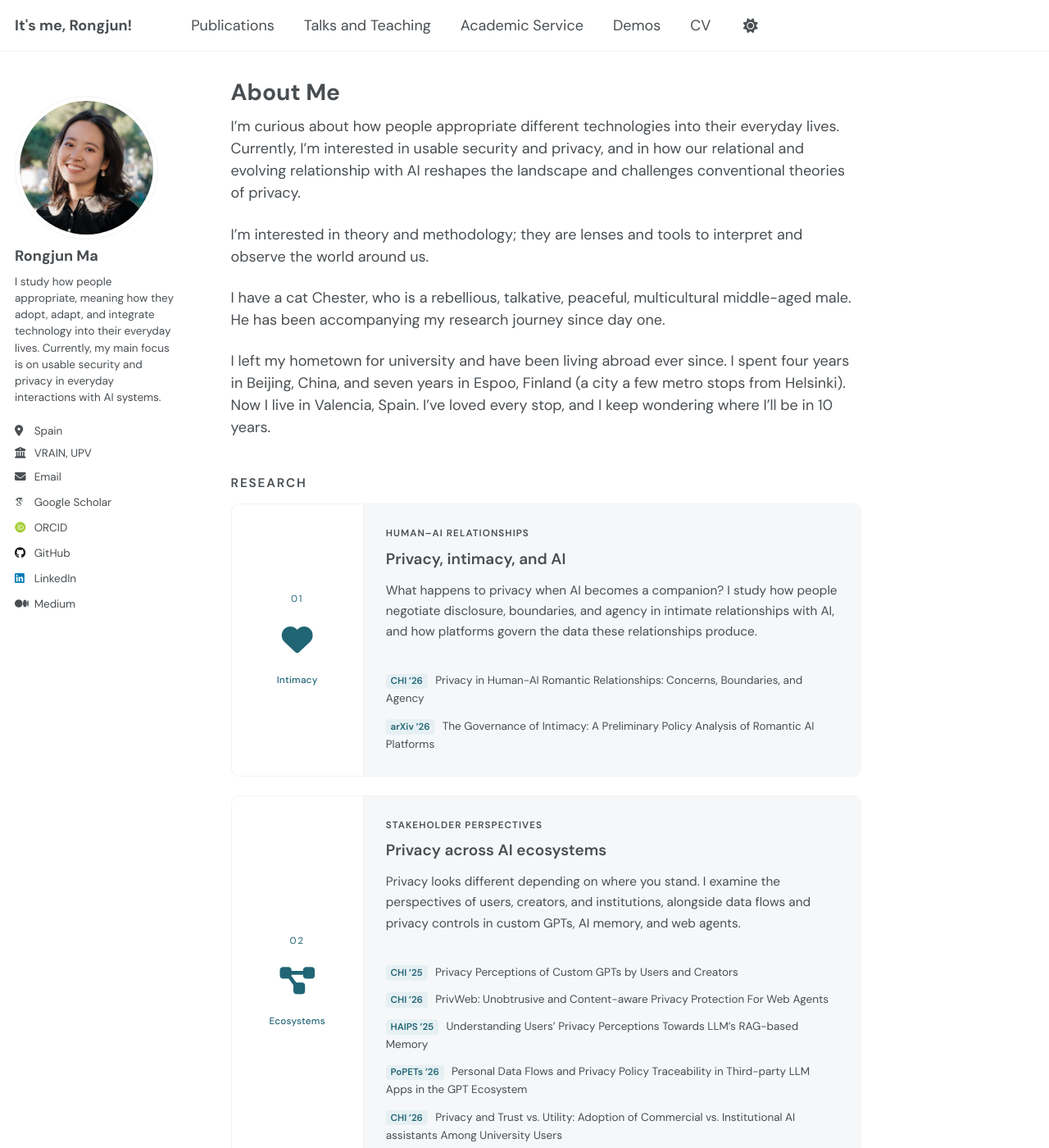
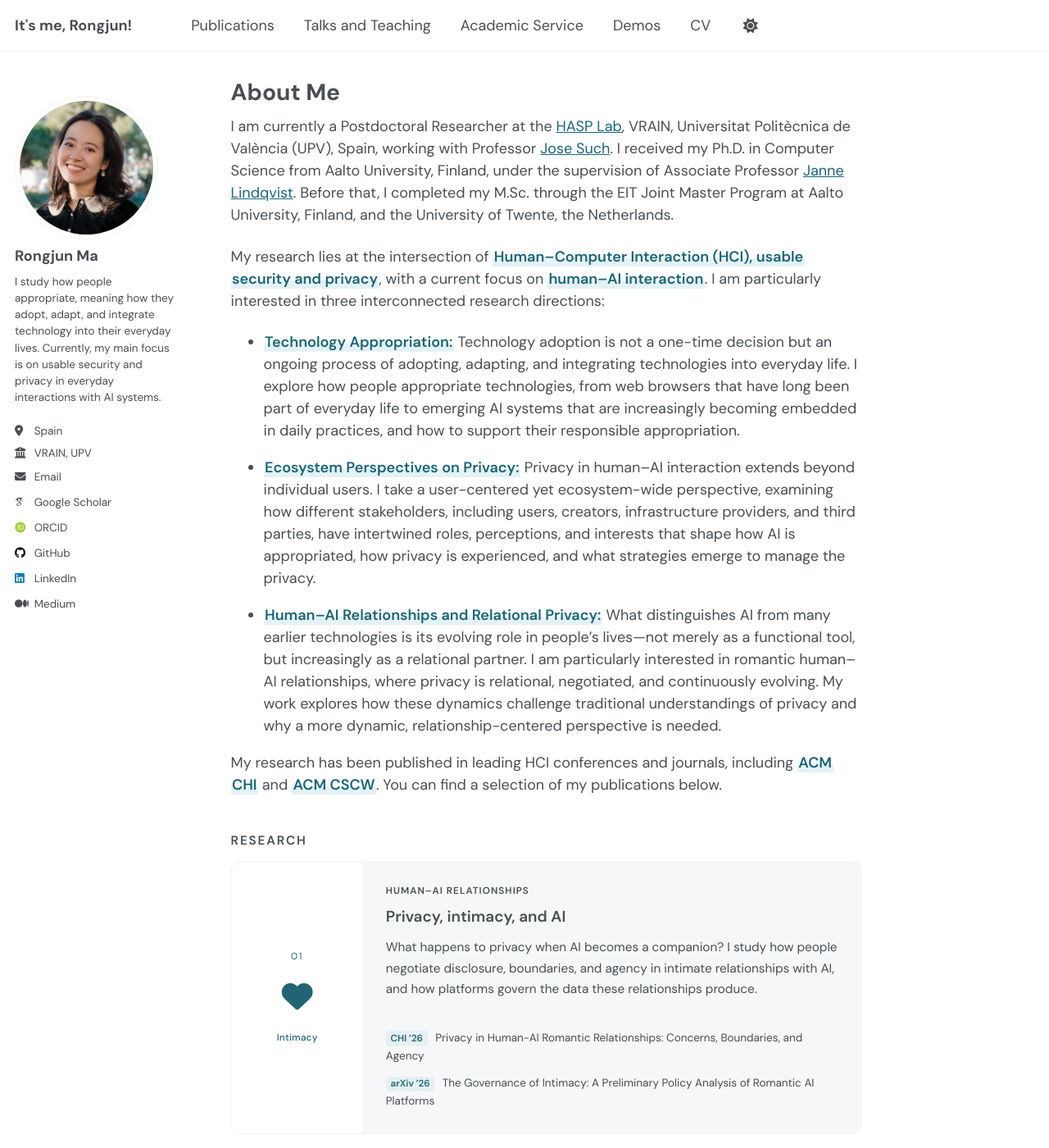
Before and after one commit to marongjun/marongjun.github.io, a Jekyll site: the page built from _pages/about.md, in a window 1280 px wide and 1400 px high. Shown: the whole window at 82% size. Built offline with Jekyll 4.4.1, drawn with Linux system fonts in a browser that asks for light colours; some web fonts are replaced; some of the changed text lies outside the part shown.

Commit message:
Refresh homepage introduction and open research papers in new tabs

```diff
--- a/_includes/research.html
+++ b/_includes/research.html
@@ -15,7 +15,7 @@
         <ul class="research-card__papers" aria-label="Representative papers">
           {% for paper in direction.papers %}
           <li>
-            <a href="{{ paper.url | escape }}"><span class="research-card__venue">{{ paper.venue }}</span> <span>{{ paper.title | escape }}</span></a>
+            <a href="{{ paper.url | escape }}" target="_blank" rel="noopener noreferrer" aria-label="{{ paper.title | escape }} ({{ paper.venue | escape }}, opens in a new tab)"><span class="research-card__venue">{{ paper.venue }}</span> <span>{{ paper.title | escape }}</span></a>
           </li>
           {% endfor %}
         </ul>
--- a/_pages/about.md
+++ b/_pages/about.md
@@ -6,27 +6,22 @@ redirect_from:
   - /about/
   - /about.html
 ---
-I'm curious about how people appropriate different technologies into their everyday lives. Currently, I'm interested in usable security and privacy, and in how our relational and evolving relationship with AI reshapes the landscape and challenges conventional theories of privacy.
 
-I'm interested in theory and methodology; they are lenses and tools to interpret and observe the world around us.
+<div class="homepage-intro" markdown="1">
 
-I have a cat Chester, who is a rebellious, talkative, peaceful, multicultural middle-aged male. He has been accompanying my research journey since day one.
+I am currently a Postdoctoral Researcher at the [HASP Lab](https://hasp-lab.github.io/), VRAIN, Universitat Politècnica de València (UPV), Spain, working with Professor [Jose Such](https://scholar.google.com/citations?user=xNr_IMUAAAAJ). I received my Ph.D. in Computer Science from Aalto University, Finland, under the supervision of Associate Professor [Janne Lindqvist](https://scholar.google.com/citations?user=rOW28UoAAAAJ). Before that, I completed my M.Sc. through the EIT Joint Master Program at Aalto University, Finland, and the University of Twente, the Netherlands.
 
-I left my hometown for university and have been living abroad ever since. I spent four years in Beijing, China, and seven years in Espoo, Finland (a city a few metro stops from Helsinki). Now I live in Valencia, Spain. I’ve loved every stop, and I keep wondering where I’ll be in 10 years.
+My research lies at the intersection of **Human–Computer Interaction (HCI), usable security and privacy**, with a current focus on **human–AI interaction**. I am particularly interested in three interconnected research directions:
+
+- **Technology Appropriation:** Technology adoption is not a one-time decision but an ongoing process of adopting, adapting, and integrating technologies into everyday life. I explore how people appropriate technologies, from web browsers that have long been part of everyday life to emerging AI systems that are increasingly becoming embedded in daily practices, and how to support their responsible appropriation.
+- **Ecosystem Perspectives on Privacy:** Privacy in human–AI interaction extends beyond individual users. I take a user-centered yet ecosystem-wide perspective, examining how different stakeholders, including users, creators, infrastructure providers, and third parties, have intertwined roles, perceptions, and interests that shape how AI is appropriated, how privacy is experienced, and what strategies emerge to manage the privacy.
+- **Human–AI Relationships and Relational Privacy:** What distinguishes AI from many earlier technologies is its evolving role in people's lives—not merely as a functional tool, but increasingly as a relational partner. I am particularly interested in romantic human–AI relationships, where privacy is relational, negotiated, and continuously evolving. My work explores how these dynamics challenge traditional understandings of privacy and why a more dynamic, relationship-centered perspective is needed.
+
+My research has been published in leading HCI conferences and journals, including **ACM CHI** and **ACM CSCW**. You can find a selection of my publications below.
+
+</div>
 
 {% include research.html %}
-
-## Education
-- **Postdoctoral Researcher** (Jan 2026 – present)
-  - Host: [HASP Lab](https://hasp-lab.github.io/), VRAIN, UPV Valencia, Spain
-  - Supervisor: Professor [Jose Such](https://scholar.google.com/citations?user=xNr_IMUAAAAJ&hl=en&oi=ao)
-- **Ph.D.** Computer Science, Aalto University, Finland (Dec 2020 – Oct 2025)
-  - Supervisor: Associate Professor [Janne Lindqvist](https://scholar.google.com/citations?user=rOW28UoAAAAJ&hl=en&oi=ao)
-- **M.Sc.** EIT Joint Master Program (2018–2020)
-  - Entry: Aalto University, Finland
-  - Exit: University of Twente, Netherlands
-
-
 
 <!-- news section: loaded from _data/news.yml -->
 {% assign updates = site.data.news %}
--- a/_sass/layout/_research.scss
+++ b/_sass/layout/_research.scss
@@ -1,3 +1,27 @@
+/* Homepage introduction: blue emphasis with a subtle marker underline. */
+.homepage-intro {
+  --intro-accent: #176579;
+  --intro-highlight: #e5f2f5;
+
+  strong {
+    padding: 0 0.08em;
+    color: var(--intro-accent);
+    background: linear-gradient(transparent 60%, var(--intro-highlight) 60%);
+    font-weight: 600;
+    -webkit-box-decoration-break: clone;
+    box-decoration-break: clone;
+  }
+
+  a, a:visited { color: var(--intro-accent); }
+
+  li { margin-bottom: 1em; }
+}
+
+html[data-theme="dark"] .homepage-intro {
+  --intro-accent: #9fd4df;
+  --intro-highlight: #293e47;
+}
+
 /* Homepage research directions and representative papers. */
 .research-overview {
   --research-surface: #f6f7f9;
```
